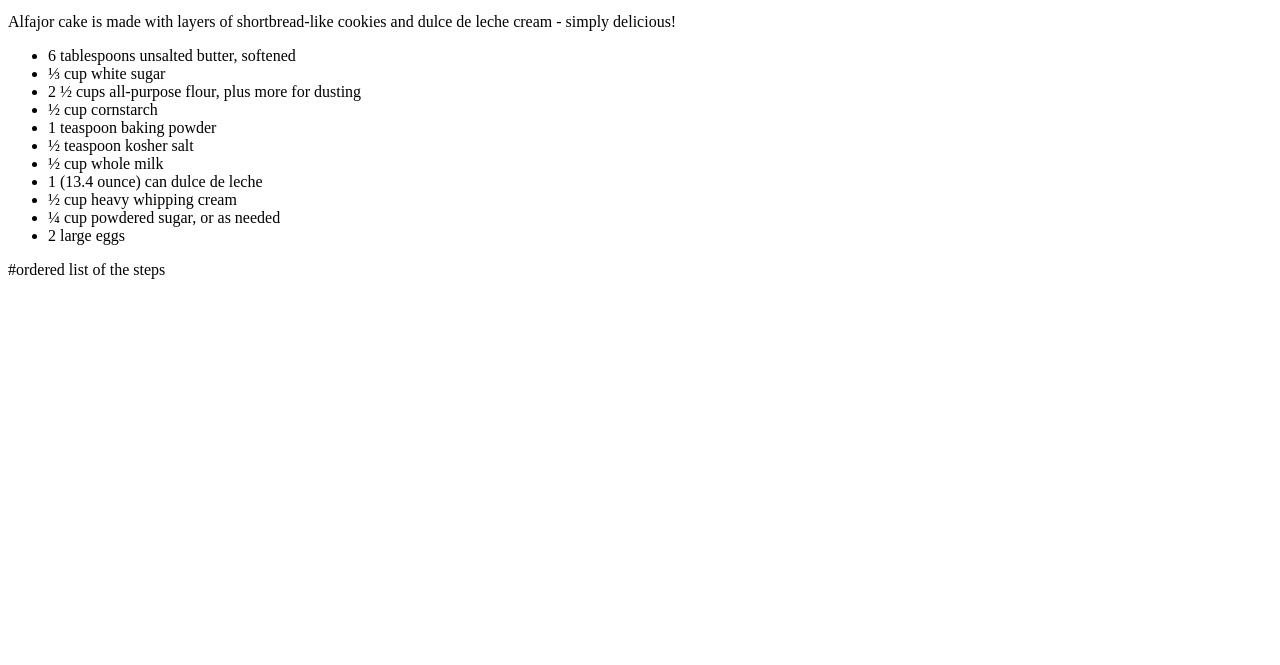
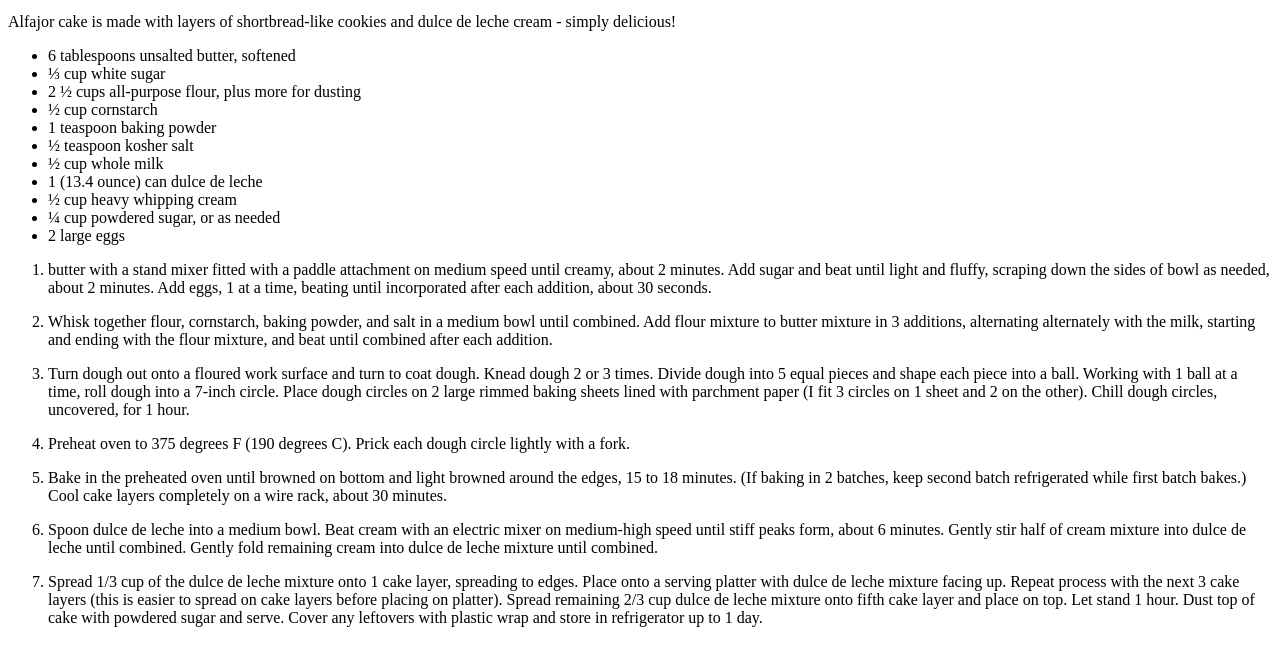
Before and after one commit to lukaj7212/odin-recipes2, a plain HTML site: page recipes/Alfajor_Cake.html in a window 1280 px wide. Shown: the part 101-766 px from the top of the page. Drawn offline with Linux system fonts and the light colour scheme.

Commit message:
Add the steps

```diff
--- a/recipes/Alfajor_Cake.html
+++ b/recipes/Alfajor_Cake.html
@@ -29,6 +29,50 @@
         <li>¼ cup powdered sugar, or as needed</li>
         <li>2 large eggs</li>
      </ul>
-    #ordered list of the steps
+
+     <ol>
+        <li><p>
+            butter with a stand mixer fitted with a paddle attachment on
+            medium speed until creamy, about 2 minutes. Add sugar and beat
+            until light and fluffy, scraping down the sides of bowl as needed,
+            about 2 minutes. Add eggs, 1 at a time, beating until incorporated
+            after each addition, about 30 seconds.</p></li>
+        <li><p>
+            Whisk together flour, cornstarch, baking powder, and salt in a
+            medium bowl until combined. Add flour mixture to butter mixture in
+            3 additions, alternating alternately with the milk, starting and
+            ending with the flour mixture, and beat until combined after each
+            addition.</p></li>
+        <li><p>
+            Turn dough out onto a floured work surface and turn to coat dough.
+            Knead dough 2 or 3 times. Divide dough into 5 equal pieces and shape
+            each piece into a ball. Working with 1 ball at a time, roll dough
+            into a 7-inch circle. Place dough circles on 2 large rimmed baking
+            sheets lined with parchment paper (I fit 3 circles on 1 sheet and 2
+            on the other). Chill dough circles, uncovered, for 1 hour.</p></li>
+        <li><p>
+            Preheat oven to 375 degrees F (190 degrees C). Prick each dough
+            circle lightly with a fork.</p></li>
+        <li><p>
+            Bake in the preheated oven until browned on bottom and light
+            browned around the edges, 15 to 18 minutes. (If baking in 2 batches,
+            keep second batch refrigerated while first batch bakes.) Cool cake
+            layers completely on a wire rack, about 30 minutes.</p></li>
+        <li><p>
+            Spoon dulce de leche into a medium bowl. Beat cream with an
+            electric mixer on medium-high speed until stiff peaks form, about
+            6 minutes. Gently stir half of cream mixture into dulce de leche
+            until combined. Gently fold remaining cream into dulce de leche
+            mixture until combined.</p></li>
+        <li><p>
+            Spread 1/3 cup of the dulce de leche mixture onto 1 cake layer,
+             spreading to edges. Place onto a serving platter with dulce de leche
+              mixture facing up. Repeat process with the next 3 cake layers
+              (this is easier to spread on cake layers before placing on platter).
+              Spread remaining 2/3 cup dulce de leche mixture onto fifth cake
+              layer and place on top. Let stand 1 hour. Dust top of cake with
+              powdered sugar and serve. Cover any leftovers with plastic wrap and
+              store in refrigerator up to 1 day.</p></li>
+     </ol>
 </body>
 </html>
```
Also changed, not shown: recipes/Eggnog_Custard.html (+14 -1 lines), recipes/Rough_Puff.html (+25 -1 lines).
